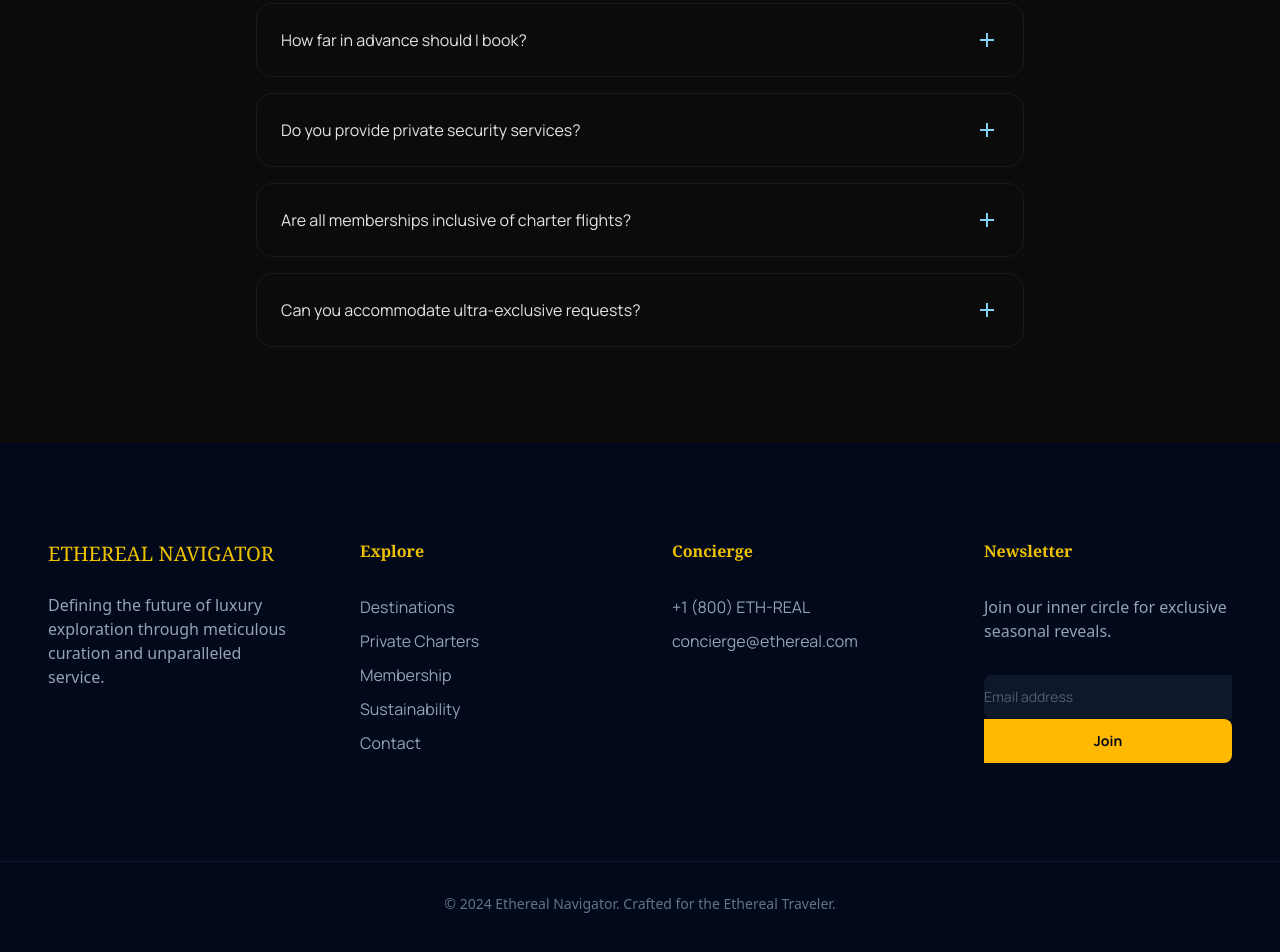
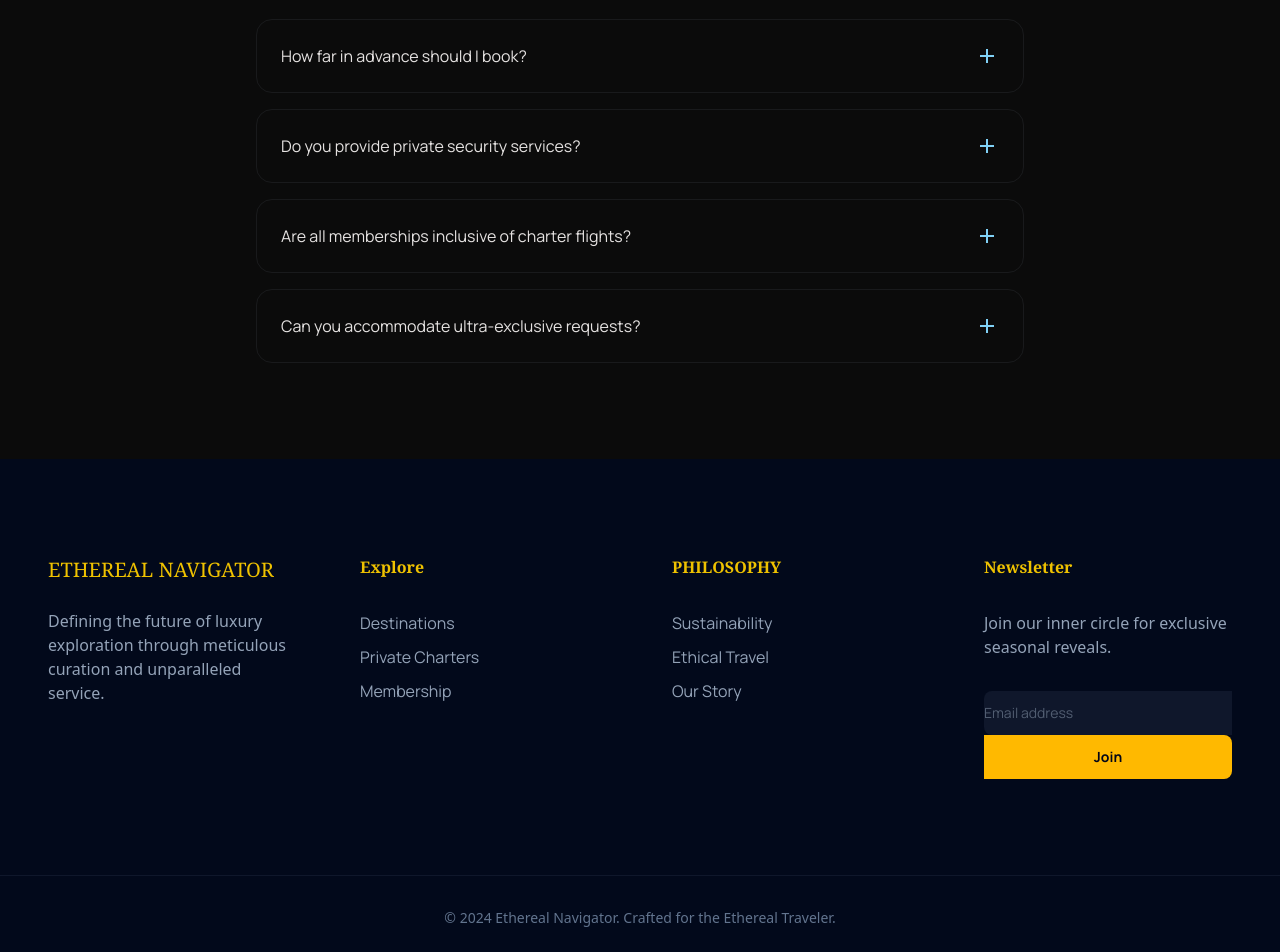
Before and after one commit to enas-mashaqi/project, a website: page assets/contactPage.html in a window 1280 px wide. Shown: the part 1475-2427 px from the top of the page. Drawn offline with nearby package versions, Linux system fonts and the light colour scheme.

Commit message:
changesIn-contactPage

```diff
--- a/assets/contactPage.html
+++ b/assets/contactPage.html
@@ -131,7 +131,7 @@
 
         <section class="FAQ my-[96px]">
             <div class="max-w-7xl mx-auto  text-center pt-[96px] px-[20px] md:px-[80px] lg:px-[256px] ">
-                <h2 class="text-[36px] leading-[40px] font-serif  ">Concierge FAQ</h2>
+                <h2 class="text-[36px] leading-[40px] font-serif mb-[16px]">Concierge FAQ</h2>
                 <span class="text-[16px] leading-[24px] ">Answers for our most discerning travelers.</span>
                 <div class=" mt-[64px] flex flex-col gap-[16px]">
                     <div
@@ -169,7 +169,8 @@
         <div class="px-[48px] grid grid-cols-1 md:grid-cols-4 gap-[64px]">
             <div class="flex flex-col gap-[24px]">
                 <p class="text-highlights font-serif text-[20px]">ETHEREAL NAVIGATOR</p>
-                    <p class="text-[16px] font-sans">Defining the future of luxury exploration through meticulous curation and unparalleled service.</p>
+                <p class="text-[16px] font-sans">Defining the future of luxury exploration through meticulous curation
+                    and unparalleled service.</p>
             </div>
 
             <div class="flex flex-col gap-[32px]">
@@ -178,16 +179,14 @@
                     <li class="mb-[10px]"><a href="#" class="hoverAcolor">Destinations</a></li>
                     <li class="mb-[10px]"><a href="#" class="hoverAcolor">Private Charters</a></li>
                     <li class="mb-[10px]"><a href="#" class="hoverAcolor">Membership</a></li>
-                        <li class="mb-[10px]"><a href="#" class="hoverAcolor">Sustainability</a></li>
-                        <li class="mb-[10px]"><a href="#" class="hoverAcolor">Contact</a></li>
                 </ul>
             </div>
             <div class="flex flex-col gap-[32px]">
-                    <p class="text-highlights text-[16px] font-serif leading-[24px] font-bold">Concierge</p>
+                <p class="text-highlights text-[16px] font-serif leading-[24px] font-bold">PHILOSOPHY</p>
                 <ul class=>
-                       <li class="mb-[10px]">+1 (800) ETH-REAL</li>
-                        <li class="mb-[10px]">concierge@ethereal.com</li>
-
+                    <li class="mb-[10px]"><a href="#" class="hoverAcolor">Sustainability</a></li>
+                    <li class="mb-[10px]"><a href="#" class="hoverAcolor">Ethical Travel</a></li>
+                    <li class="mb-[10px]"><a href="#" class="hoverAcolor">Our Story</a></li>
                 </ul>
                 </ul>
             </div>
@@ -196,8 +195,11 @@
                 <p class="text-[16px] font-sans">
                     Join our inner circle for exclusive seasonal reveals.</p>
                 <div class="flex flex-col">
-<input class="bg-slate-900 border-none rounded-l-lg focus:ring-1 focus:ring-amber-400 text-on-surface text-sm flex-1 py-[12px]" placeholder="Email address" type="email">
-<button class="bg-amber-400 text-slate-950 px-4 rounded-r-lg font-bold text-sm py-[12px]">Join</button>
+                    <input
+                        class="bg-slate-900 border-none rounded-l-lg focus:ring-1 focus:ring-amber-400 text-on-surface text-sm flex-1 py-[12px]"
+                        placeholder="Email address" type="email">
+                    <button
+                        class="bg-amber-400 text-slate-950 px-4 rounded-r-lg font-bold text-sm py-[12px]">Join</button>
                 </div>
 
             </div>
```
Also changed, not shown: assets/css/output.css. Lines whose indentation alone changed are shown as unchanged.
